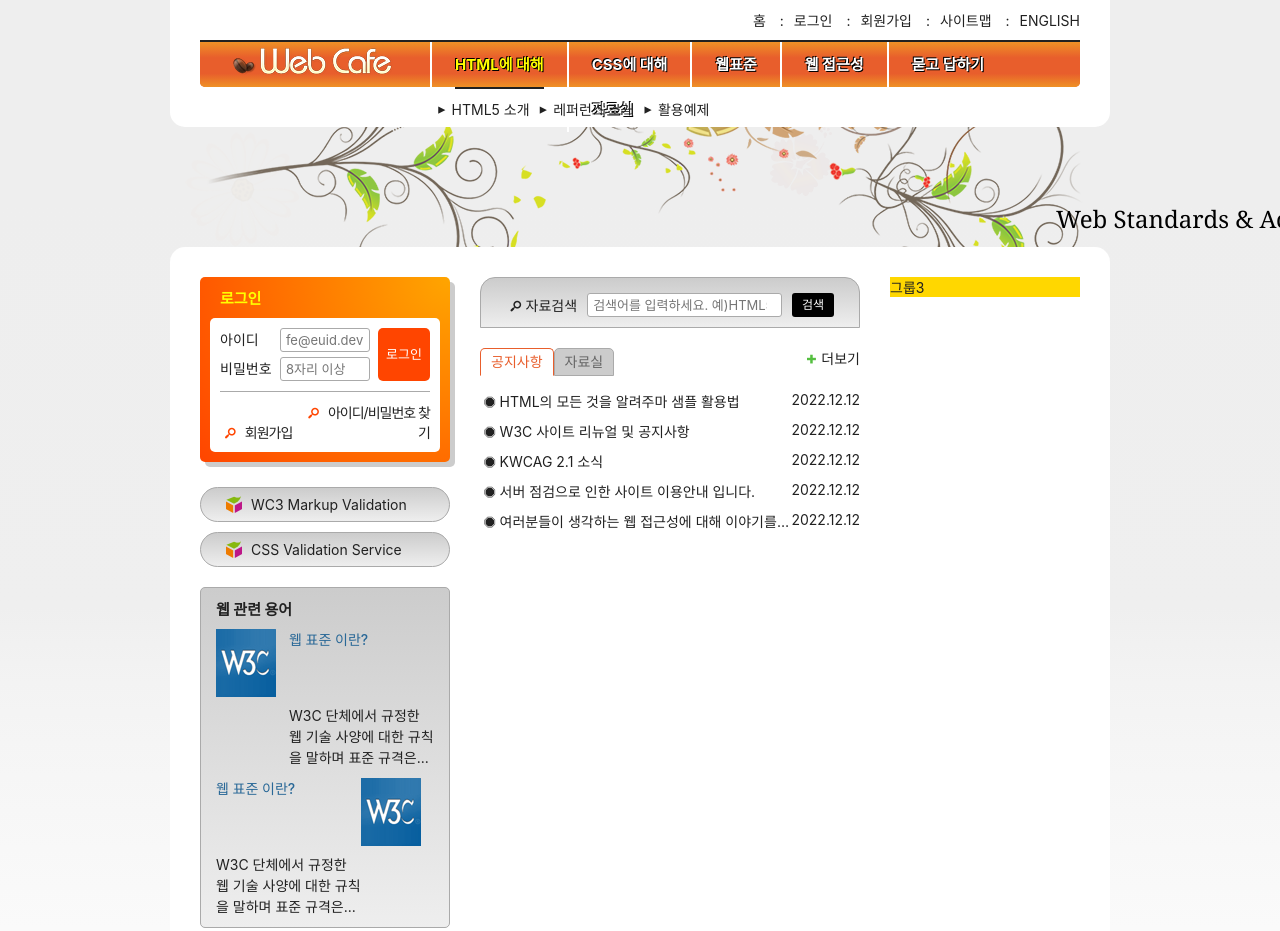
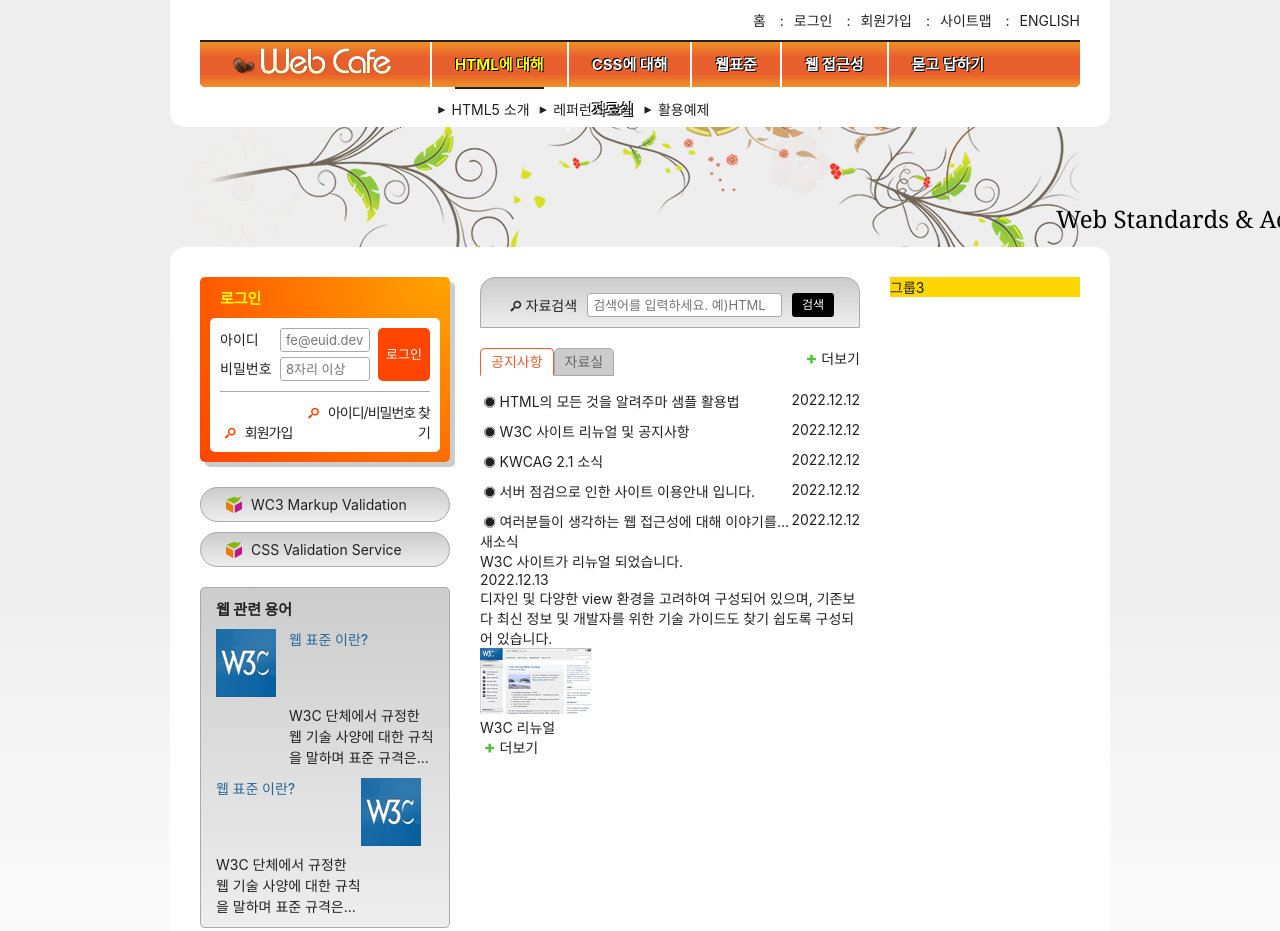
Before and after one commit to yurimpark/HTML5, a plain HTML site: page index.html in a window 1280 px wide. Shown: the top 931 px of the page. Drawn offline with Linux system fonts and the light colour scheme; a web font is replaced by a local one.

Commit message:
새소식 마크업

```diff
--- a/index.html
+++ b/index.html
@@ -362,6 +362,30 @@
             >
           </div>
         </div>
+        <section class="news">
+          <h2 class="news-title">새소식</h2>
+          <a href="/" class="news-link">
+            <article class="news-item">
+              <h3 class="news-item-title">W3C 사이트가 리뉴얼 되었습니다.</h3>
+              <time class="news-item-date" datetime="2022-12-13T09:31:23"
+                >2022.12.13</time
+              >
+              <p class="news-item-brief">
+                디자인 및 다양한 view 환경을 고려하여 구성되어 있으며, 기존보다
+                최신 정보 및 개발자를 위한 기술 가이드도 찾기 쉽도록 구성되어
+                있습니다.
+              </p>
+              <figure class="news-item-thumbnail">
+                <img
+                  src="assets/news.gif"
+                  alt="W3C 사이트가 HTML5 발표 후 새롭게 리뉴얼 된 모습"
+                />
+                <figcaption>W3C 리뉴얼</figcaption>
+              </figure>
+            </article>
+          </a>
+          <a href="/" class="icon-plus news-more more" title="새소식">더보기</a>
+        </section>
       </div>
       <div class="group group3">그룹3</div>
     </main>
```
